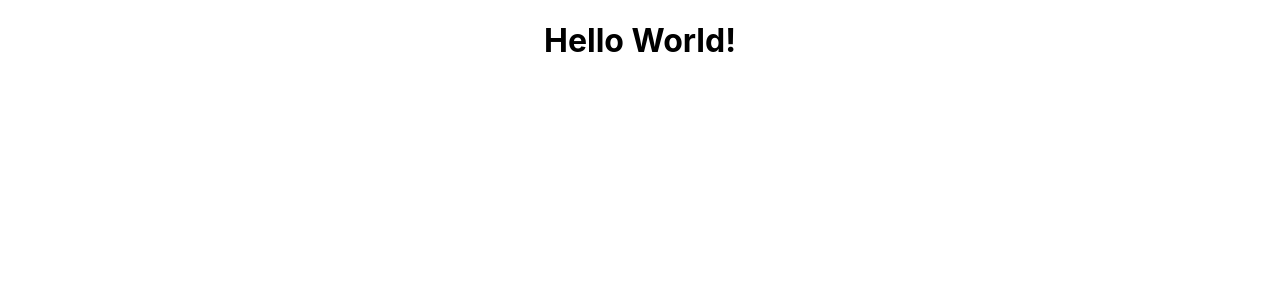
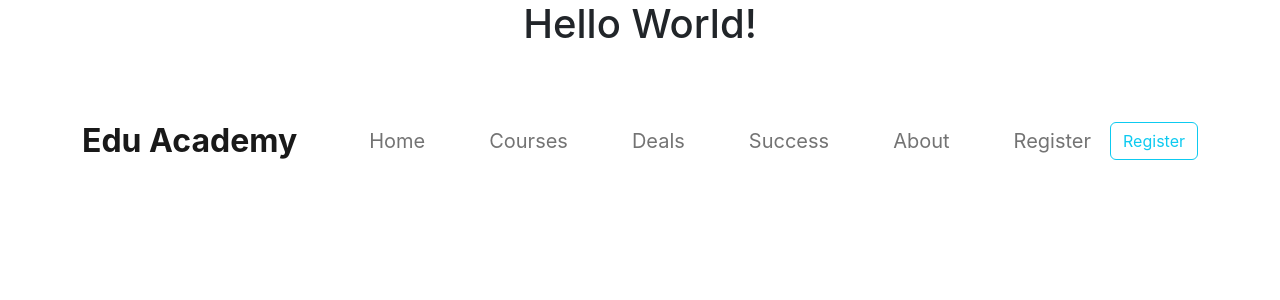
Before and after one commit to sauravBarua/learn-solo-client, a React (Create React App) app: page / in a window 1280 px wide. Shown: the top 300 px of the page. Built offline with nearby package versions, Linux system fonts and the light colour scheme.

Commit message:
working on navbar

```diff
--- a/public/index.html
+++ b/public/index.html
@@ -15,6 +15,12 @@
       user's mobile device or desktop. See https://developers.google.com/web/fundamentals/web-app-manifest/
     -->
     <link rel="manifest" href="%PUBLIC_URL%/manifest.json" />
+    <link
+      href="https://cdn.jsdelivr.net/npm/bootstrap@5.2.0/dist/css/bootstrap.min.css"
+      rel="stylesheet"
+      integrity="sha384-gH2yIJqKdNHPEq0n4Mqa/HGKIhSkIHeL5AyhkYV8i59U5AR6csBvApHHNl/vI1Bx"
+      crossorigin="anonymous"
+    />
     <!--
       Notice the use of %PUBLIC_URL% in the tags above.
       It will be replaced with the URL of the `public` folder during the build.
@@ -24,11 +30,16 @@
       work correctly both with client-side routing and a non-root public URL.
       Learn how to configure a non-root public URL by running `npm run build`.
     -->
-    <title>React App</title>
+    <title>Learn solo</title>
   </head>
   <body>
     <noscript>You need to enable JavaScript to run this app.</noscript>
     <div id="root"></div>
+    <script
+      src="https://cdn.jsdelivr.net/npm/bootstrap@5.2.0/dist/js/bootstrap.bundle.min.js"
+      integrity="sha384-A3rJD856KowSb7dwlZdYEkO39Gagi7vIsF0jrRAoQmDKKtQBHUuLZ9AsSv4jD4Xa"
+      crossorigin="anonymous"
+    ></script>
     <!--
       This HTML file is a template.
       If you open it directly in the browser, you will see an empty page.
--- a/src/App.js
+++ b/src/App.js
@@ -1,9 +1,11 @@
 import './App.css';
+import Header from './components/header/Header';
 
 function App() {
   return (
     <div className="App">
      <h1> Hello World!</h1>
+     <Header></Header>
     </div>
   );
 }
--- /dev/null
+++ b/src/components/header/Header.js
@@ -0,0 +1,69 @@
+import React from "react";
+
+const Header = () => {
+  return (
+    <div>
+      <div className="container pt-5 pb-5">
+        <nav className="navbar navbar-expand-lg">
+          <a className="navbar-brand mb-lg-0 fs-2 fw-bold" href="#">
+            Edu Academy
+          </a>
+          <button
+            className="navbar-toggler"
+            type="button"
+            data-bs-toggle="collapse"
+            data-bs-target="#navbarSupportedContent"
+            aria-controls="navbarSupportedContent"
+            aria-expanded="false"
+            aria-label="Toggle navigation"
+          >
+            <span className="navbar-toggler-icon"></span>
+          </button>
+          <div className="collapse navbar-collapse" id="navbarSupportedContent">
+            <ul className="navbar-nav me-auto mb-2 mb-lg-0 fs-5 ms-5">
+              <li className="nav-item">
+                <a className="nav-link" aria-current="page" href="#">
+                  Home
+                </a>
+              </li>
+              <li className="nav-item">
+                <a className="nav-link ms-5" href="#">
+                  Courses
+                </a>
+              </li>
+              <li className="nav-item">
+                <a className="nav-link ms-5" href="#">
+                  Deals
+                </a>
+              </li>
+              <li className="nav-item">
+                <a className="nav-link ms-5" href="#">
+                  Success
+                </a>
+              </li>
+              <li className="nav-item">
+                <a className="nav-link ms-5" href="#">
+                  About
+                </a>
+              </li>
+              <li className="nav-item">
+                <a className="nav-link ms-5" href="#">
+                  Register
+                </a>
+              </li>
+            </ul>
+          </div>
+          <button
+            className="btn btn-outline-info d-none d-lg-block"
+            // style="font-size: 1vw"
+            type="Register"
+          >
+            Register
+          </button>
+        </nav>
+      </div>
+    </div>
+  );
+};
+
+export default Header;
```
Also changed, not shown: 1 other file (tests, documents, lock files or other folders).
